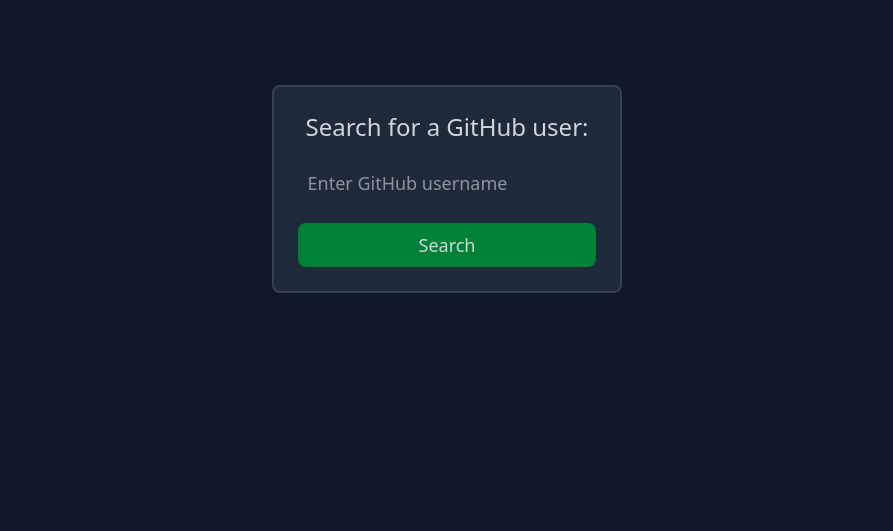
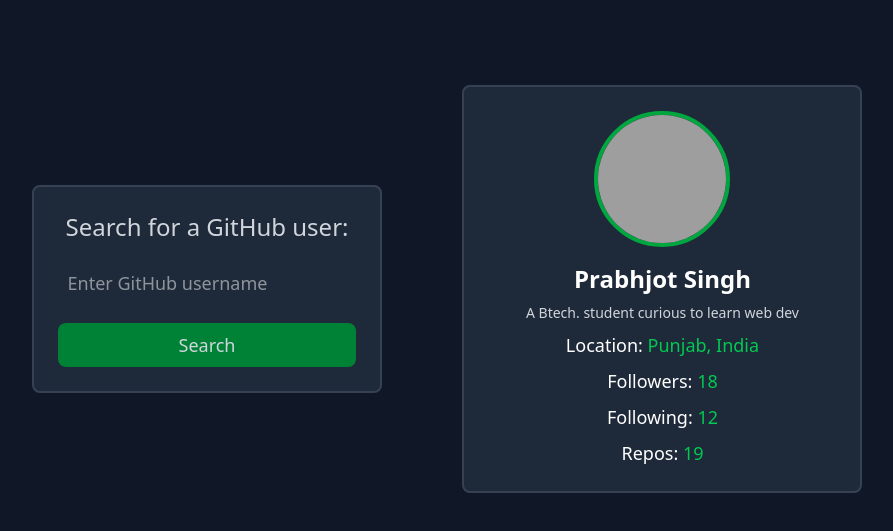
Before and after one commit to Prabhjotsi2008/Git-Search, a website: page dist/index.html in a window 1280 px wide. Shown: the part 75-606 px from the top of the page, without its empty margins (193-1086 px from the left). Drawn offline with Linux system fonts and the light colour scheme; grey boxes are pictures that could not be loaded.

Commit message:
layout of output container DONE

```diff
--- a/dist/index.html
+++ b/dist/index.html
@@ -21,6 +21,22 @@
             <button class="md:text-lg text-gray-300 bg-green-700 hover:bg-green-600 active:bg-green-700  font-medium rounded-lg w-full p-1.5 md:p-2">Search</button>
         </div>
         <!-- Input-container ends -->
+
+        <!-- output-container starts -->
+        <div class="output-cont flex justify-center items-center flex-col gap-3 md:gap-4 border-2 border-gray-700 p-4 md:p-6 rounded-lg bg-gray-800 md:min-w-100">
+            <div class="img-cont border-4 border-green-600 rounded-full">
+                <img class="h-32 w-32 rounded-full" src="https://encrypted-tbn0.gstatic.com/images?q=tbn:ANd9GcS5-8Chu2Jala7WIXFNYCt4PY78NzZng1MVcw&s" alt="">
+            </div>
+            <div class="info-cont flex flex-col gap-2">
+                <p class="para name-paratext-lg md:text-2xl font-semibold text-center">Prabhjot Singh</p>
+                <p class="para bio-para text-sm md:text-md text-center text-gray-300">A Btech. student curious to learn web dev</p>
+                <p class="para location-para text-md md:text-lg text-center">Location: <span class="location text-green-500">Punjab, India</span></p>
+                <p class="para followers-para text-md md:text-lg text-center">Followers: <span class="followers text-green-500">18</span></p>
+                <p class="para following-para text-md md:text-lg text-center">Following: <span class="following text-green-500">12</span></p>
+                <p class="para repo-para text-md md:text-lg  text-center">Repos: <span class="repo text-green-500">19</span></p>
+            </div>
+        </div>
+
     </main>
 </body>
 </html>
```
Also changed, not shown: dist/style.css.
